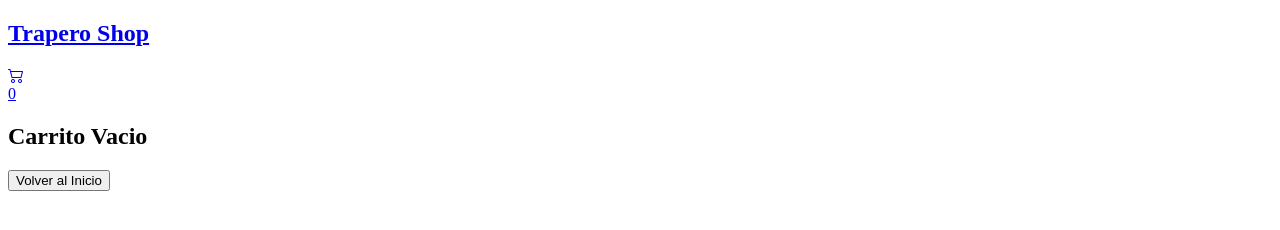
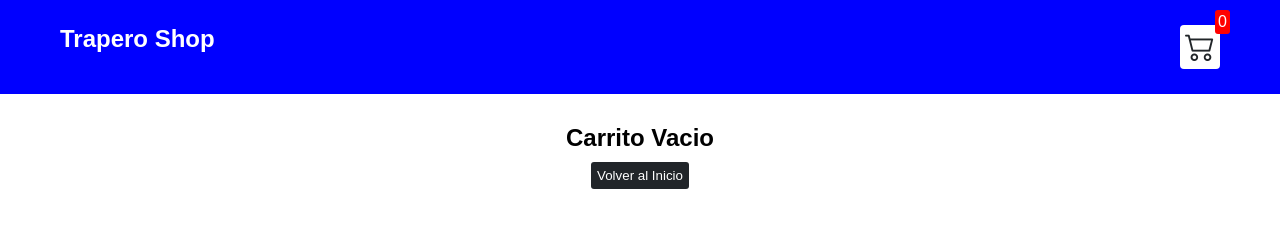
Before and after one commit to RicardoSuSilva/ProyectoFinalSuSilva, a plain HTML site: page cart.html in a window 1280 px wide. Drawn offline with nearby package versions, Linux system fonts and the light colour scheme; the site is published under a folder, as on GitHub Pages, so addresses that start at the root find nothing.

Commit message:
redefine rutas

```diff
--- a/cart.html
+++ b/cart.html
@@ -6,7 +6,7 @@
   <meta http-equiv="X-UA-Compatible" content="IE=edge">
   <meta name="viewport" content="width=device-width, initial-scale=1.0">
   <title>TraperoShop</title>
-  <link rel="stylesheet" href="/style/style.css">
+  <link rel="stylesheet" href="./style/style.css">
   <link rel="stylesheet" href="https://cdn.jsdelivr.net/npm/bootstrap-icons@1.8.1/font/bootstrap-icons.css">
 </head>
 
```
Also changed, not shown: index.html (+1 -1 lines).
